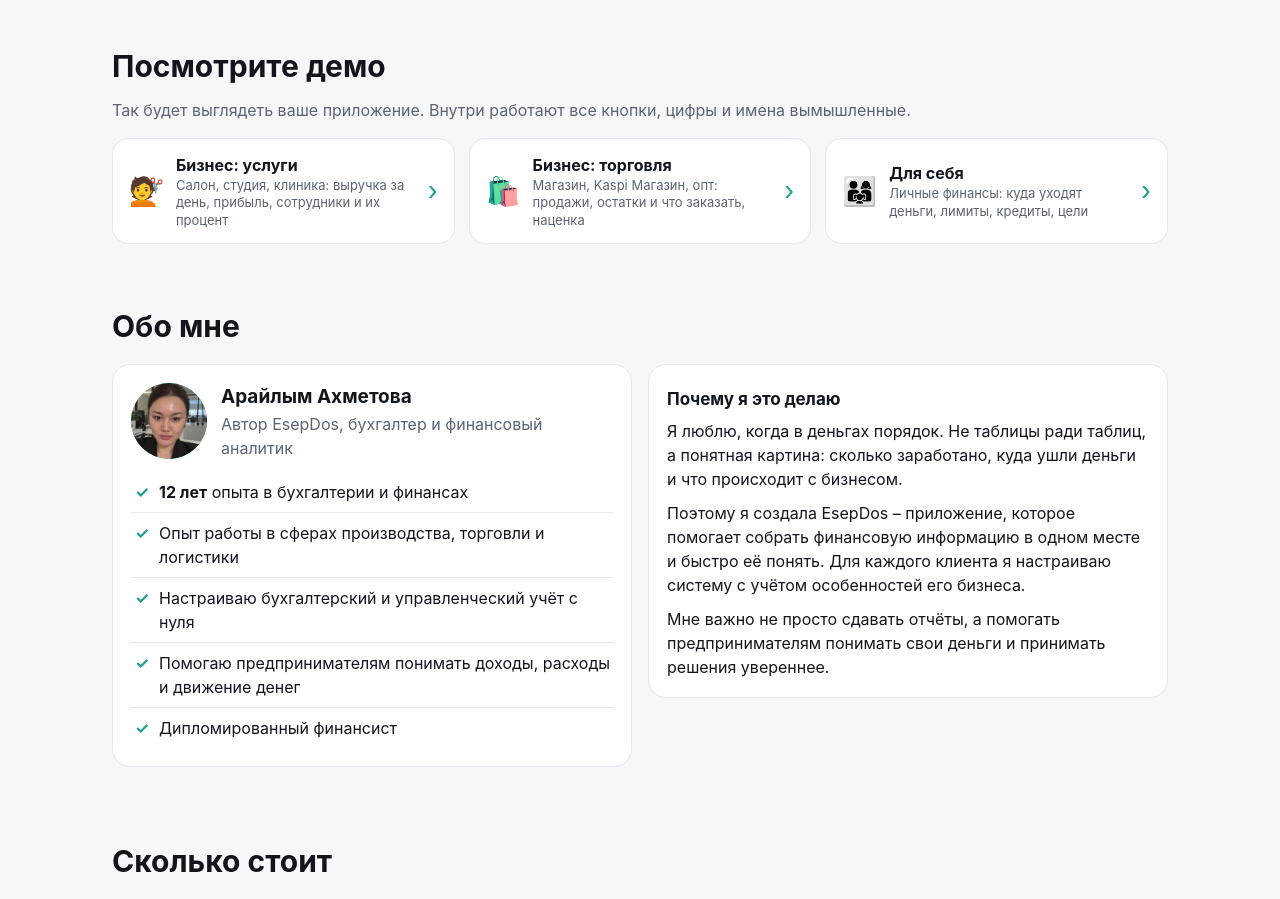
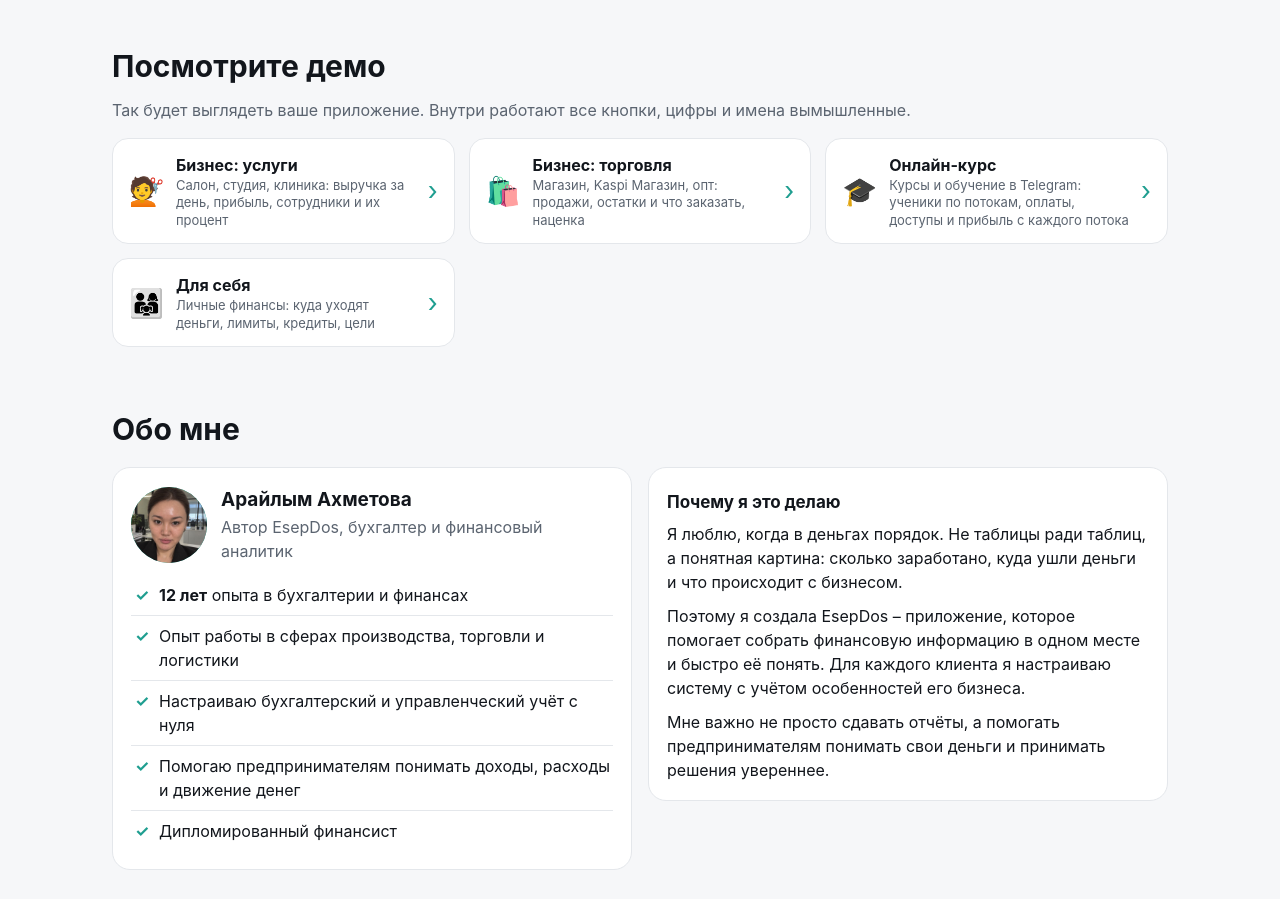
Before and after one commit to esepdos/esepdos.github.io, a plain HTML site: page index.html in a window 1280 px wide. Shown: the part 1560-2459 px from the top of the page. Drawn offline with Linux system fonts and the light colour scheme.

Commit message:
Карточка демо «Онлайн-курс» на главной
Co-Authored-By: Claude Opus 5.5 <noreply@anthropic.com>

```diff
--- a/index.html
+++ b/index.html
@@ -165,6 +165,7 @@
     <p class="muted" style="margin-top:-6px">Так будет выглядеть ваше приложение. Внутри работают все кнопки, цифры и имена вымышленные.</p>
     <div class="demos"><a class="demo" href="demo.html?m=biz"><div class="ic">💇</div><div><b>Бизнес: услуги</b><span>Салон, студия, клиника: выручка за день, прибыль, сотрудники и их процент</span></div><div class="arr">›</div></a>
     <a class="demo" href="demo-shop.html?m=shop"><div class="ic">🛍️</div><div><b>Бизнес: торговля</b><span>Магазин, Kaspi Магазин, опт: продажи, остатки и что заказать, наценка</span></div><div class="arr">›</div></a>
+    <a class="demo" href="demo-school.html"><div class="ic">🎓</div><div><b>Онлайн-курс</b><span>Курсы и обучение в Telegram: ученики по потокам, оплаты, доступы и прибыль с каждого потока</span></div><div class="arr">›</div></a>
     <a class="demo" href="demo.html?m=self"><div class="ic">👨‍👩‍👧</div><div><b>Для себя</b><span>Личные финансы: куда уходят деньги, лимиты, кредиты, цели</span></div><div class="arr">›</div></a></div>
   </section>
 
```
